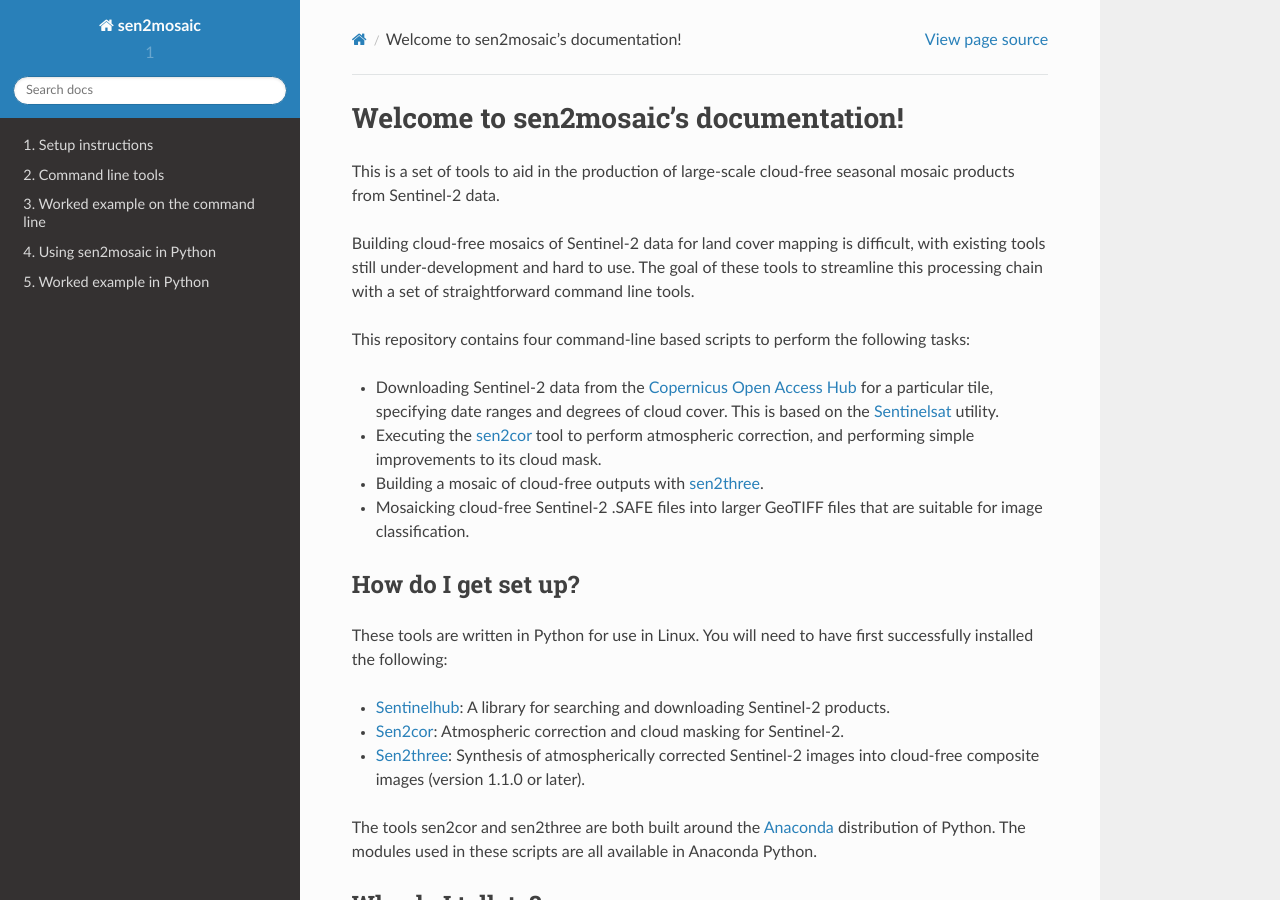
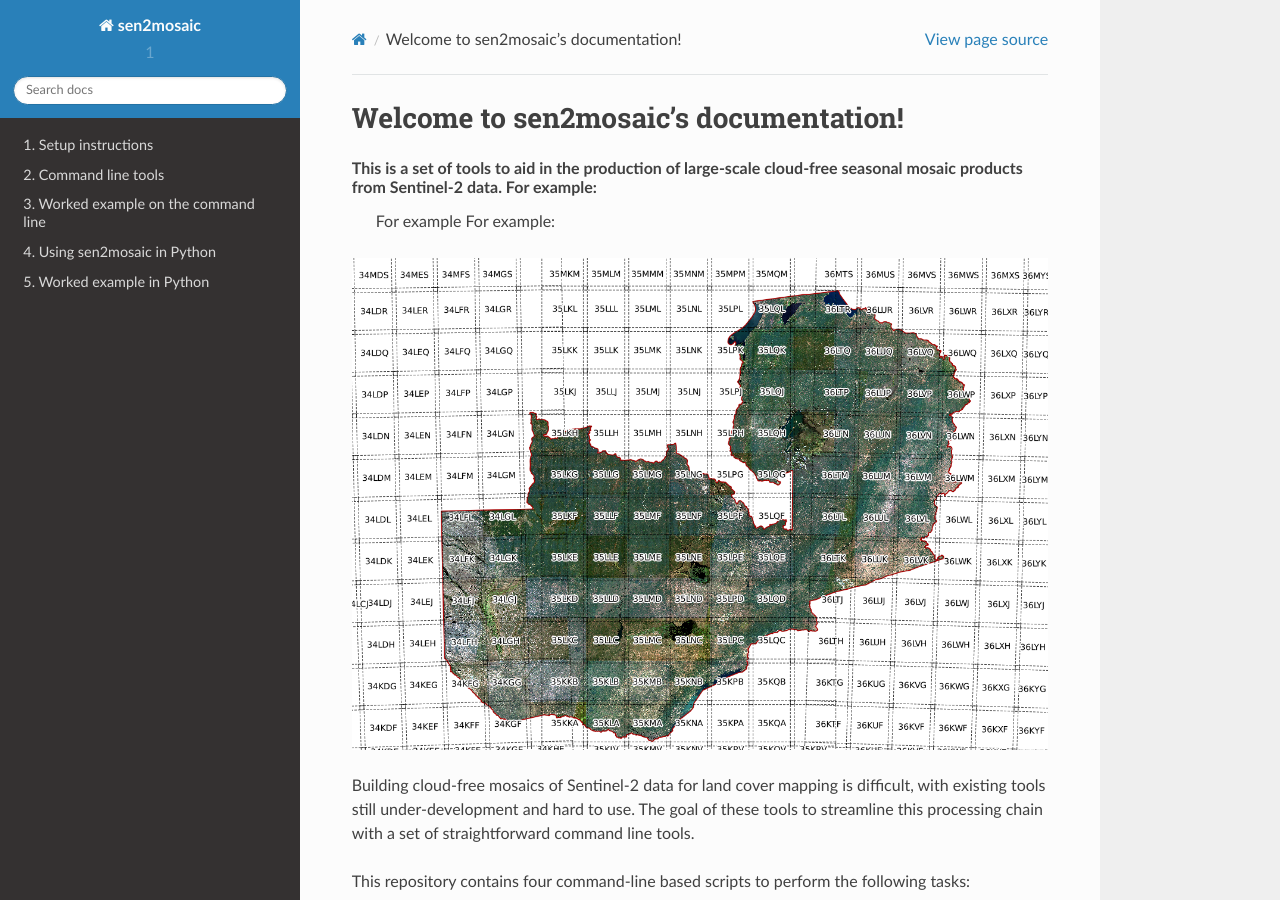
Before and after one commit to smfm-project/sen2mosaic, a Sphinx documentation site: the page built from docs/source/index.rst, in a window 1280 px wide and 900 px high. Built offline with Sphinx 7.4.7 and the Read the Docs theme 2.0.0, drawn with Linux system fonts in a browser that asks for light colours.

Commit message:
Added zambia mosaic example image

```diff
--- a/docs/source/index.rst
+++ b/docs/source/index.rst
@@ -7,15 +7,15 @@
 Welcome to sen2mosaic's documentation!
 ======================================
 
-
-This is a set of tools to aid in the production of large-scale cloud-free seasonal mosaic products from Sentinel-2 data.
+This is a set of tools to aid in the production of large-scale cloud-free seasonal mosaic products from Sentinel-2 data. For example:
+ For example For example::
+.. image:: _static/zambia_mosaic.png
 
 Building cloud-free mosaics of Sentinel-2 data for land cover mapping is difficult, with existing tools still under-development and hard to use. The goal of these tools to streamline this processing chain with a set of straightforward command line tools.
 
 This repository contains four command-line based scripts to perform the following tasks:
 
 * Downloading Sentinel-2 data from the `Copernicus Open Access Hub <https://scihub.copernicus.eu/>`_ for a particular tile, specifying date ranges and degrees of cloud cover. This is based on the `Sentinelsat <https://github.com/sentinelsat/sentinelsat/>`_ utility.
-
 * Executing the `sen2cor <http://step.esa.int/main/third-party-plugins-2/sen2cor/>`_ tool to perform atmospheric correction, and performing simple improvements to its cloud mask.
 * Building a mosaic of cloud-free outputs with `sen2three <http://step.esa.int/main/third-party-plugins-2/sen2three/>`_.
 * Mosaicking cloud-free Sentinel-2 .SAFE files into larger GeoTIFF files that are suitable for image classification.
```
Also changed, not shown: docs/source/_static/mozambique_mosaic.png (added), docs/source/_static/zambia_mosaic.png (added).
